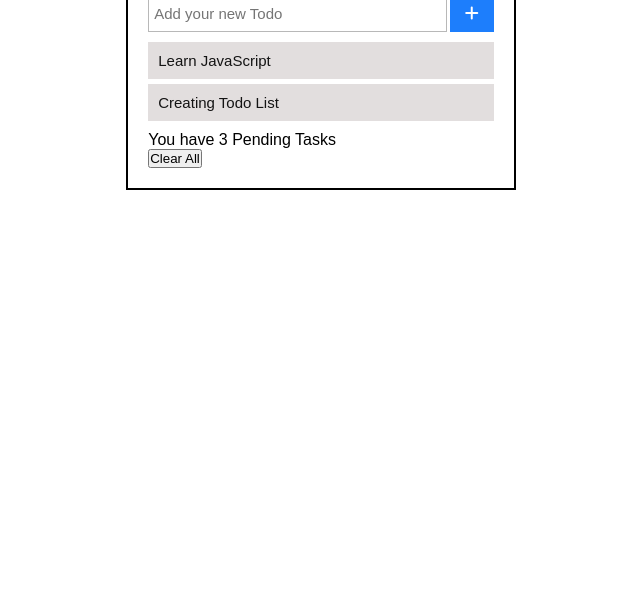
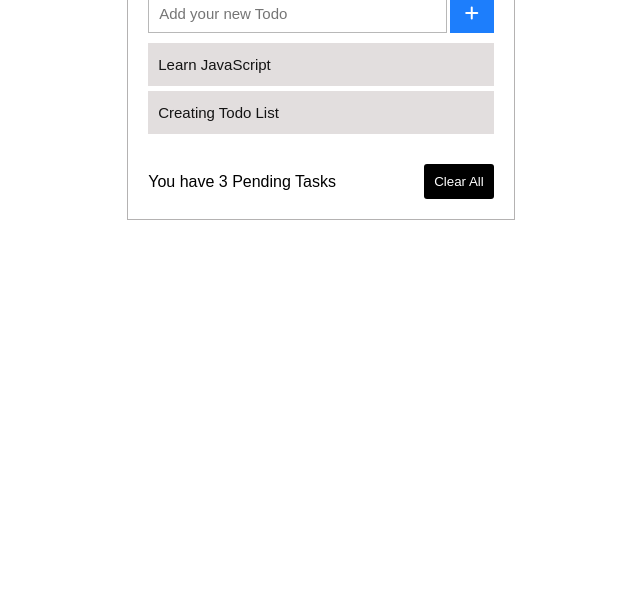
Before and after one commit to fahad111000/todo-list, a plain HTML site: page index.html in a window 1280 px wide. Shown: the part 204-800 px from the top of the page, without its empty margins (319-959 px from the left). Drawn offline with Linux system fonts and the light colour scheme.

Commit message:
Style is completed(todo-list, header etc)

```diff
--- a/index.html
+++ b/index.html
@@ -16,7 +16,7 @@
         <h1 class="todo-list-heading">Todo List</h1>
         <div class="input-field">
             <input type="text" placeholder="Add your new Todo">
-            <button><i class="fa-solid fa-plus"></i></button>
+            <button class="btn"><i class="fa-solid fa-plus"></i></button>
         </div>
 
         <ul class="todo-list">
@@ -26,7 +26,7 @@
 
         <div class="pending-lists">
             <p>You have 3 Pending Tasks</p>
-            <button>Clear All</button>
+            <button class="btn">Clear All</button>
         </div>
     </div>
 
--- a/style.css
+++ b/style.css
@@ -10,10 +10,18 @@ body {
     font-family: sans-serif;
 }
 
+/* Custome Classes */
+.btn {
+    cursor: pointer;
+    border: none;
+    background-color: rgb(29, 126, 252);
+    color: #ffff;
+}
+
 /* Main Wrapper */
 .wrapper {
     padding: 20px;
-    border: 2px solid black;
+    border: 1px solid rgb(180, 178, 178);
     width: 27%;
 }
 
@@ -31,17 +39,14 @@ body {
 input {
     width: 100%;
     font-size: 15px;
-    padding: 5px;
+    padding: 10px;
     outline: none;
     border: 1px solid rgba(129, 128, 128, 0.562);
     color: rgb(61, 60, 60);
 }
 
-.input-field button {
-    cursor: pointer;
+.input-field .btn{
     padding: 10px 15px;
-    border: none;
-    background-color: rgb(29, 126, 252);
 }
 
 .input-field button:hover {
@@ -68,7 +73,27 @@ ul {
 ul li {
     color: rgb(20, 20, 20);
     background-color: rgba(218, 213, 213, 0.767);
-    padding: 10px;
+    padding: 13px 10px;
     margin-bottom: 5px;
     font-size: 15px;
 }
+
+/* ______________ */
+.pending-lists {
+    /* border: 2px solid red; */
+    margin-top: 30px;
+    display: flex;
+    align-items: center;
+    justify-content: space-between;
+}
+
+.pending-lists .btn  {
+    padding: 10px;
+    background-color: black;
+    border-radius: 3px;
+
+}
+
+.pending-lists .btn:hover {
+    background-color: maroon;
+}
```
